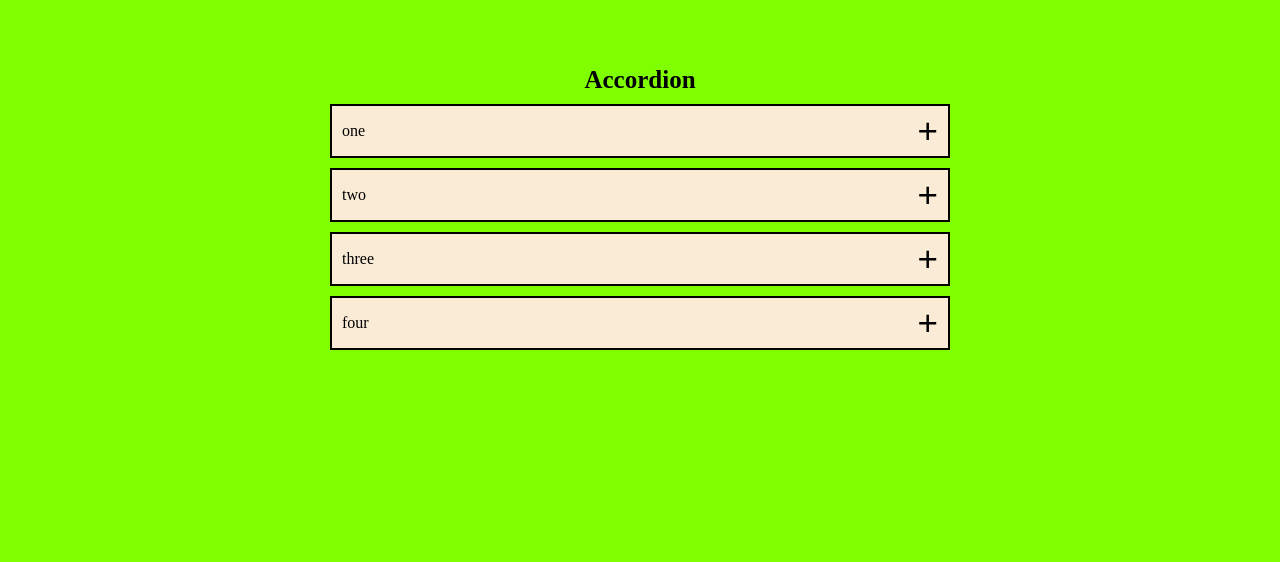
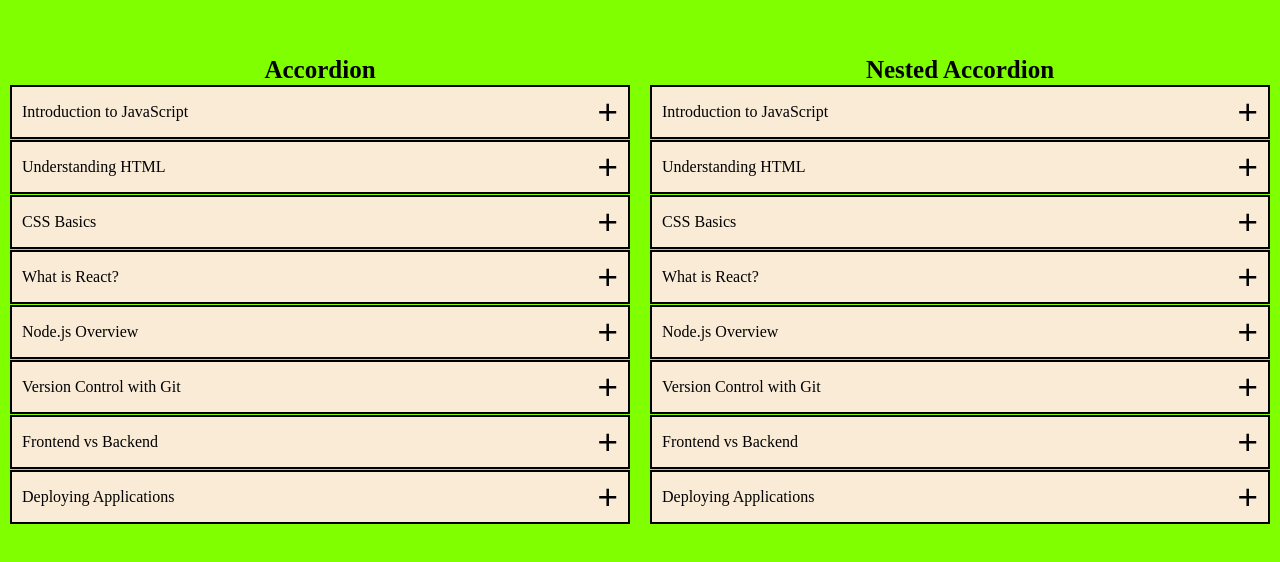
Before and after one commit to Pooja9783/machine-coding-round-react, a React (Create React App) app: page /accordion in a window 1280 px wide. Shown: the part 144-706 px from the top of the page. Built offline with nearby package versions, Linux system fonts and the light colour scheme.

Commit message:
Implemented nested accordion

```diff
--- a/src/components/Accordion/index.js
+++ b/src/components/Accordion/index.js
@@ -1,34 +1,72 @@
 import "./styles.css";
 import React, { useState } from "react";
-
-export default function Accordion() {
-  const [isOpen, setIsOpen] = useState(false);
 
 const accordionContent = [
   {
     id: 1,
-      header: "one",
-      content: "lorem one",
+    header: "Introduction to JavaScript",
+    content:
+      "JavaScript is a versatile programming language used for web development, enabling dynamic and interactive user interfaces.",
   },
   {
     id: 2,
-      header: "two",
-      content: "lorem two",
+    header: "Understanding HTML",
+    content:
+      "HTML (HyperText Markup Language) is the standard language for creating web pages, providing structure to content with elements like headings, paragraphs, and links.",
   },
   {
     id: 3,
-      header: "three",
-      content: "lorem three",
+    header: "CSS Basics",
+    content:
+      "CSS (Cascading Style Sheets) is used to style HTML content, including layouts, colors, fonts, and responsiveness.",
   },
   {
     id: 4,
-      header: "four",
-      content: "lorem four",
+    header: "What is React?",
+    content:
+      "React is a JavaScript library for building user interfaces. It allows developers to create reusable components and manage application state efficiently.",
+  },
+  {
+    id: 5,
+    header: "Node.js Overview",
+    content:
+      "Node.js is a runtime environment that allows you to run JavaScript on the server, enabling full-stack development with a single programming language.",
+  },
+  {
+    id: 6,
+    header: "Version Control with Git",
+    content:
+      "Git is a version control system that tracks changes in source code, facilitating collaboration and version management in development projects.",
+  },
+  {
+    id: 7,
+    header: "Frontend vs Backend",
+    content:
+      "Frontend development focuses on building user interfaces, while backend development deals with server-side logic, databases, and APIs.",
+  },
+  {
+    id: 8,
+    header: "Deploying Applications",
+    content:
+      "Deployment involves making a web application available to users. This includes hosting, domain setup, and server configuration.",
   },
 ];
 
+export default function Accordion() {
+  const [isOpen, setIsOpen] = useState(null);
+  const [isOpenNestedAccordion, setIsOpenNestedAccordion] = useState(null);
+  const [forNestedAccordion, setForNestedAccordion] = useState(null);
+
   const handleAccordion = (id) => {
     setIsOpen(isOpen === id ? null : id);
+  };
+
+  const handleNestedAccordion = (id) => {
+    setIsOpenNestedAccordion(isOpenNestedAccordion === id ? null : id);
+  };
+
+  const handleNestedAccordionInside = (id) => {
+    setForNestedAccordion(forNestedAccordion === id ? null : id);
   };
 
   return (
@@ -53,6 +91,50 @@ export default function Accordion() {
           })}
         </div>
       </div>
+      <div className="accordion-content">
+        <b>Nested Accordion</b>
+        <div className="accordion">
+          {accordionContent.map((e) => {
+            return (
+              <>
+                <div className="accordion-contents">
+                  <p>{e.header}</p>
+                  <button onClick={() => handleNestedAccordion(e.id)}>
+                    {isOpenNestedAccordion === e.id ? "-" : "+"}
+                  </button>
+                </div>
+                <>
+                  {isOpenNestedAccordion === e.id && (
+                    <div className="nested-content-div">
+                      {accordionContent.map((e) => {
+                        return (
+                          <>
+                            <div className="accordion-contents">
+                              <p>{e.header}</p>
+                              <button
+                                onClick={() =>
+                                  handleNestedAccordionInside(e.id)
+                                }
+                              >
+                                {forNestedAccordion === e.id ? "-" : "+"}
+                              </button>
+                            </div>
+                            <div className="content-div">
+                              {forNestedAccordion === e.id && (
+                                <p>{e.content}</p>
+                              )}
+                            </div>
+                          </>
+                        );
+                      })}
+                    </div>
+                  )}
+                </>
+              </>
+            );
+          })}
+        </div>
+      </div>
     </div>
   );
 }
--- a/src/components/Accordion/styles.css
+++ b/src/components/Accordion/styles.css
@@ -8,15 +8,14 @@
 }
 
 .accordion-content {
-    height: 50%;
-    width: 50%;
+        height: 50%;
+        width: 50%;
 }
 
 .accordion-content b {
     font-size: 25px;
     display: flex;
     justify-content: center;
-    margin: 10px 0px;
 }
 
 .accordion-contents {
@@ -25,13 +24,13 @@
     justify-content: space-between;
     align-items: center;
     background-color: antiquewhite;
-    margin: 10px;
+    margin: 1px 10px;
 }
 
 
 
 .accordion p {
-    margin: 5px 10px;
+    margin: 0px 10px;
 
 }
 
@@ -42,3 +41,19 @@
     cursor: pointer;
     margin: 5px 10px;
 }
+
+.content-div p{
+    border: 2px solid rgb(6, 6, 6);
+    padding: 15px;
+    width: 89%;
+    margin:1px auto;
+    background-color: rgb(237, 213, 213);
+
+}
+.nested-content-div{
+    border: 2px solid rgb(6, 6, 6);
+    padding: 15px;
+    width: 89%;
+    margin:1px auto;
+    background-color: rgb(16, 14, 14);
+}
```
Lines whose indentation alone changed are shown as unchanged.
